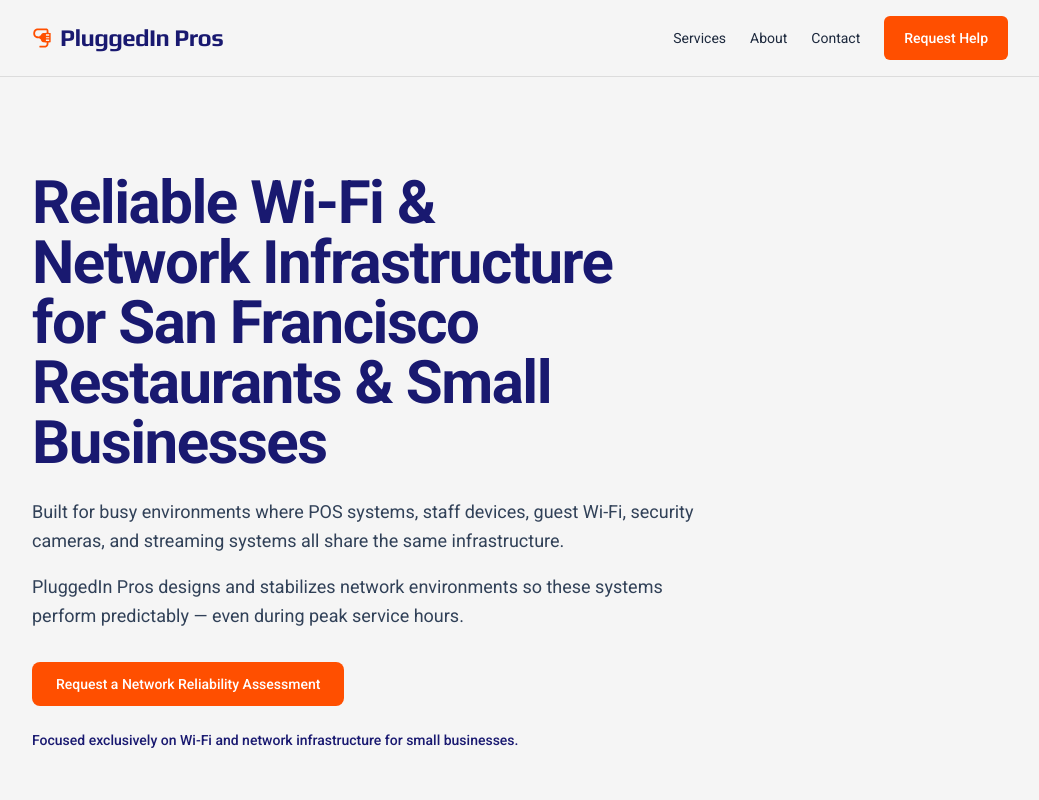
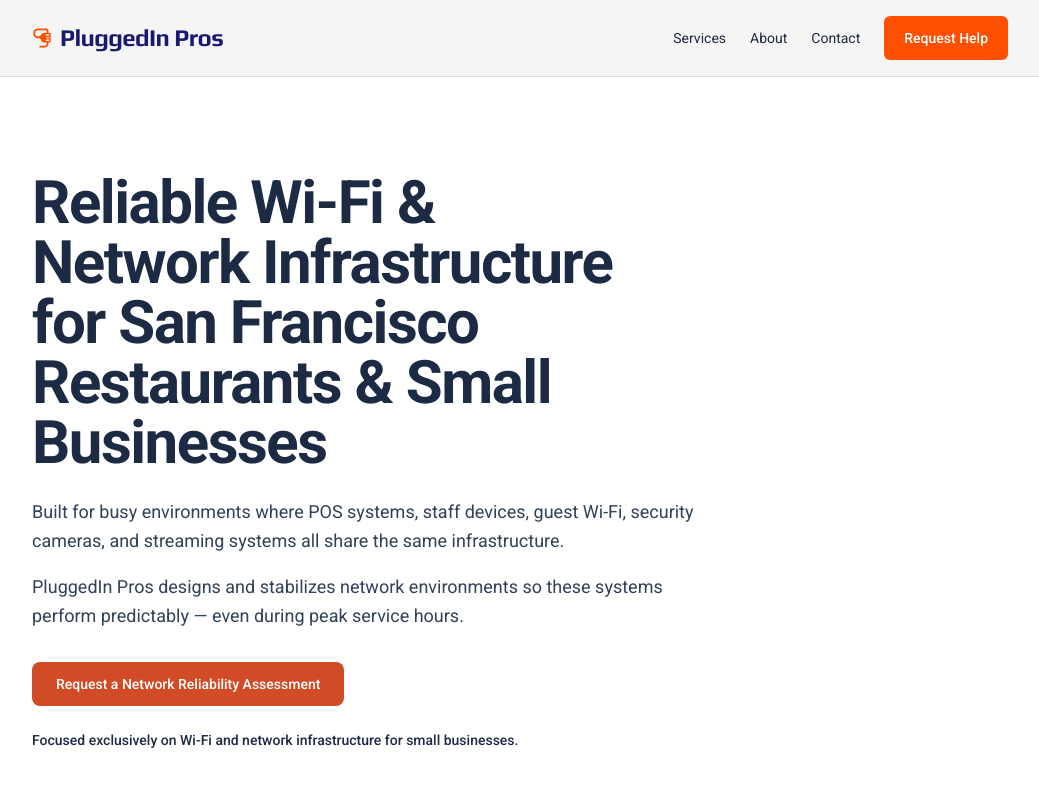
Before and after one commit to getpluggedinsf/website, a Next.js app: page / in a window 1280 px wide. Shown: the top 800 px of the page, without its empty margins (120-1159 px from the left). Built offline with nearby package versions, Linux system fonts and the light colour scheme.

Commit message:
design: add global design tokens

```diff
--- a/src/app/globals.css
+++ b/src/app/globals.css
@@ -7,20 +7,25 @@
 
 
 :root {
-  --pip-bg: #f5f5f5;
-  --pip-navy: #191970;
-  --pip-orange: #ff4f00;
+  /* Brand colors */
 
-  /* neutrals */
-  --pip-ink: #0f172a; /* slate-900 */
-  --pip-muted: #475569; /* slate-600 */
-  --pip-border: rgba(15, 23, 42, 0.10);
+  --pip-ink: #0E1726;
+  --pip-navy: #1C2A44;
+  --pip-orange: #D14C26;
 
-  /* surfaces */
-  --pip-section: #f5f5f5; /* base canvas */
-  --pip-section-muted: #eef0f4; /* gentle tint */
-  --pip-surface: #ffffff; /* cards/panels */
-  --pip-surface-muted: #f7f7fb; /* optional alt surface */
+  /* Surfaces */
+
+  --pip-bg-warm: #F7F8FA;
+  --pip-bg-light: #F2F4F7;
+  --pip-bg-mid: #E9EDF2;
+
+  /* Borders */
+
+  --pip-border: #D8DEE6;
+
+  /* Footer */
+
+  --pip-charcoal: #2B2F36;
 }
 
 @layer base {
```
Also changed, not shown: 1 other file (tests, documents, lock files or other folders).
